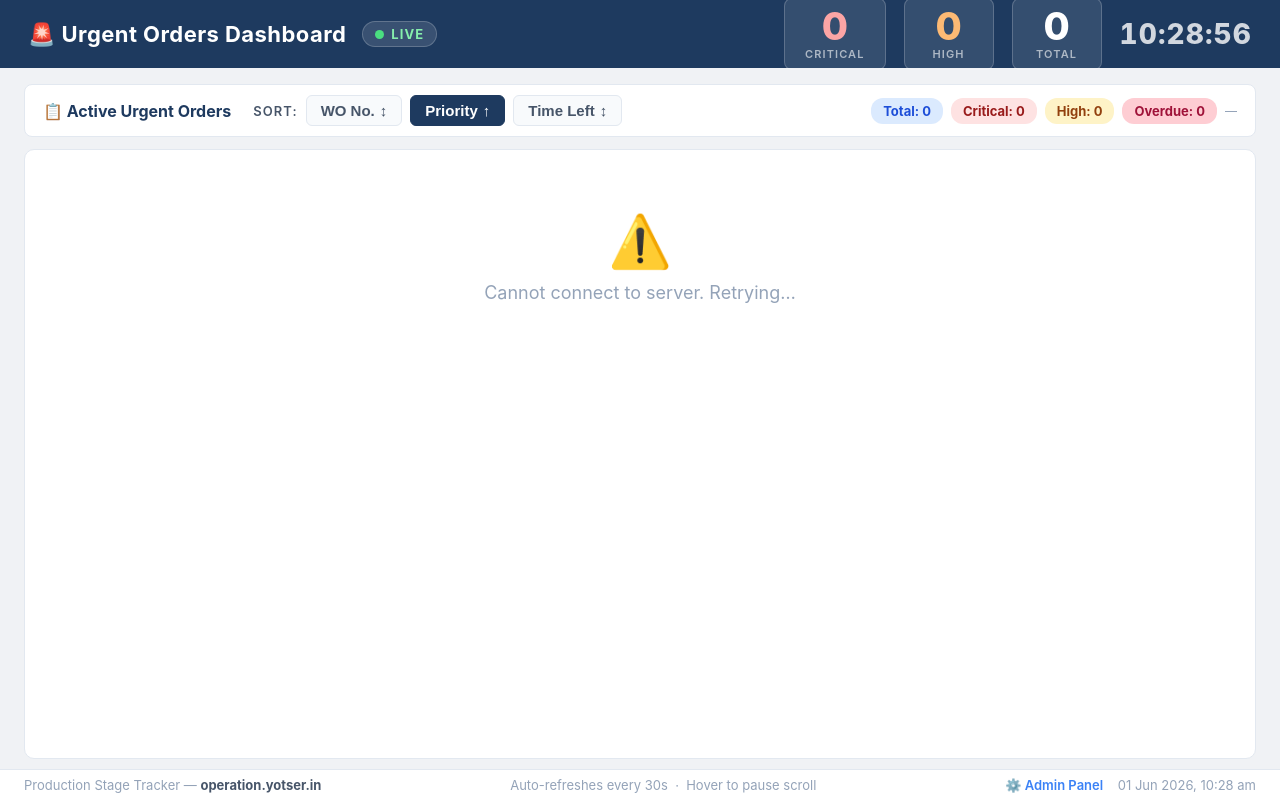
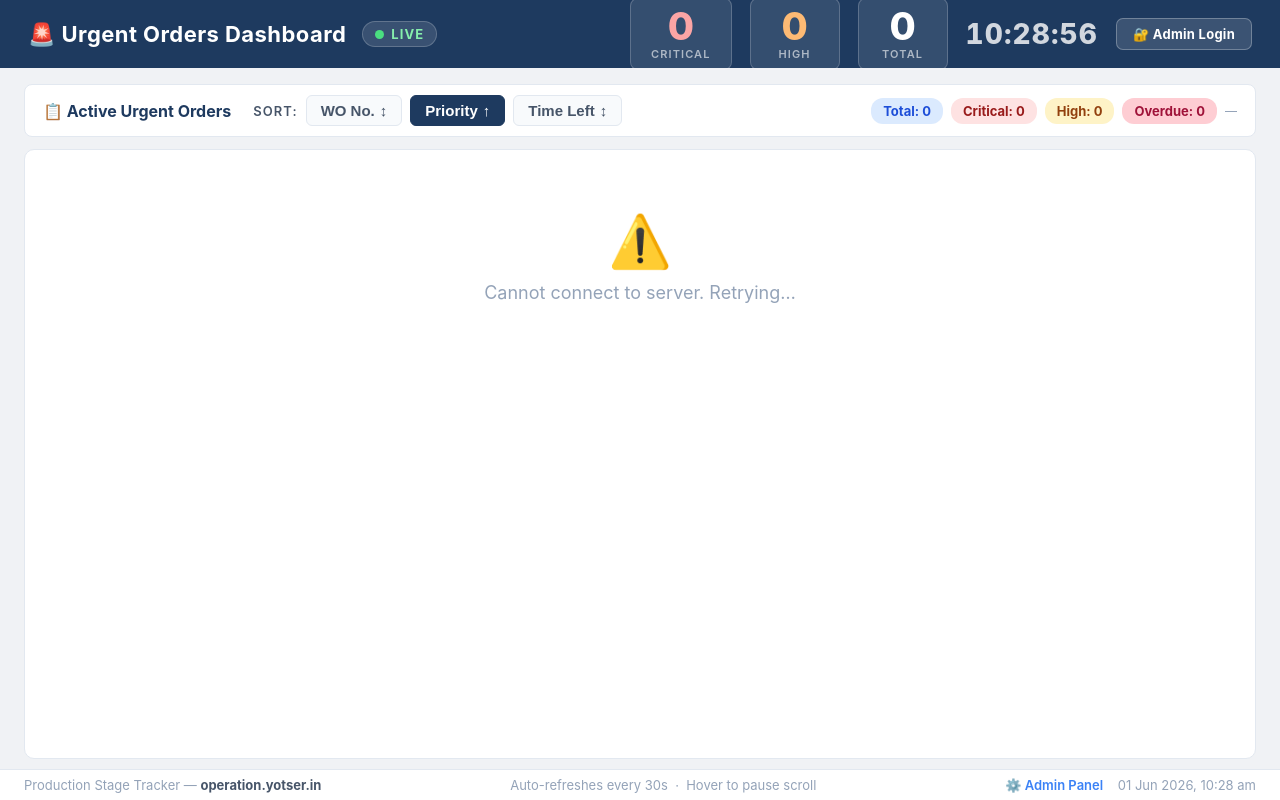
Before and after one commit to developmentpl/ProductionUrgencyTracker, a website: page public/index.html in a window 1280 px wide. Drawn offline with Linux system fonts and the light colour scheme; no server answers.

Commit message:
Add Username Login and Password for admin

```diff
--- a/public/index.html
+++ b/public/index.html
@@ -408,6 +408,28 @@
     }
 
     .admin-link:hover { text-decoration: underline; }
+
+    .btn-admin-login {
+      display: inline-flex;
+      align-items: center;
+      gap: 7px;
+      background: rgba(255,255,255,.13);
+      border: 1px solid rgba(255,255,255,.28);
+      color: #fff;
+      padding: 7px 16px;
+      border-radius: 7px;
+      font-size: 13px;
+      font-weight: 700;
+      letter-spacing: .02em;
+      cursor: pointer;
+      text-decoration: none;
+      transition: background .15s;
+      white-space: nowrap;
+    }
+    .btn-admin-login:hover {
+      background: rgba(255,255,255,.24);
+      text-decoration: none;
+    }
   </style>
 </head>
 <body>
@@ -436,6 +458,7 @@
         <span class="lbl">Total</span>
       </div>
       <div class="clock-box" id="clock">--:--:--</div>
+      <a href="/urgency/admin" class="btn-admin-login">🔐 Admin Login</a>
     </div>
   </header>
 
```
Also changed, not shown: public/admin.html (+19 -9 lines).
